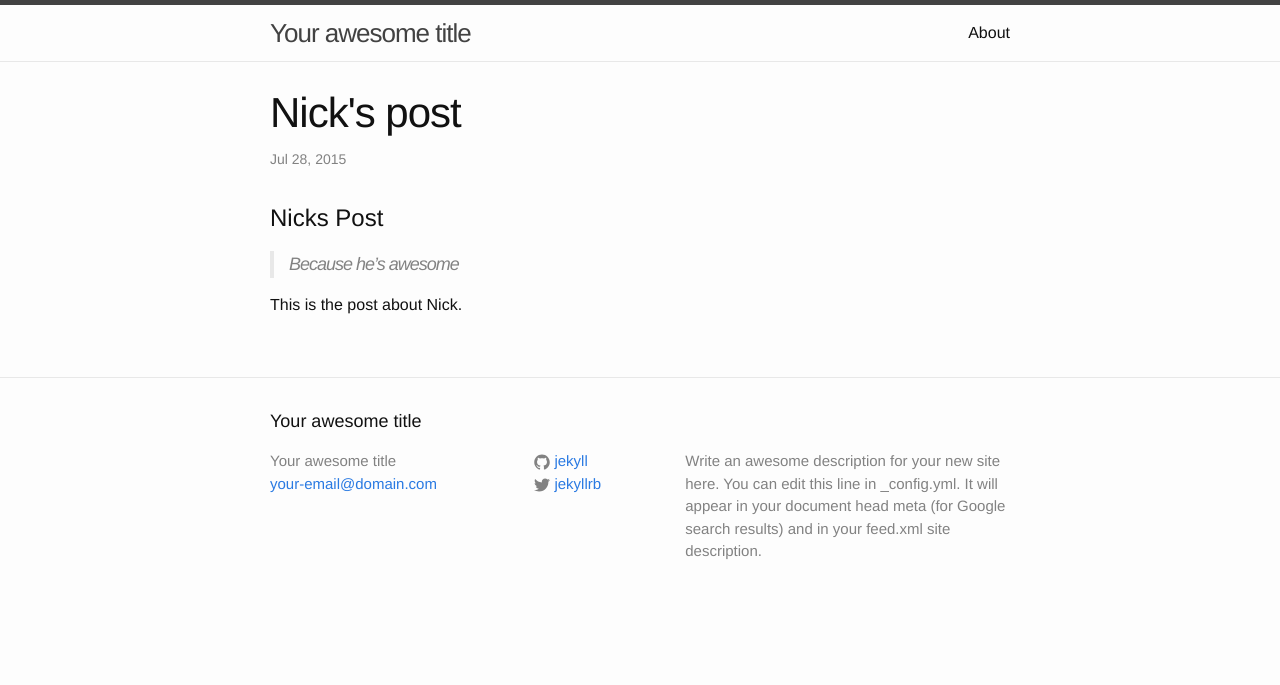
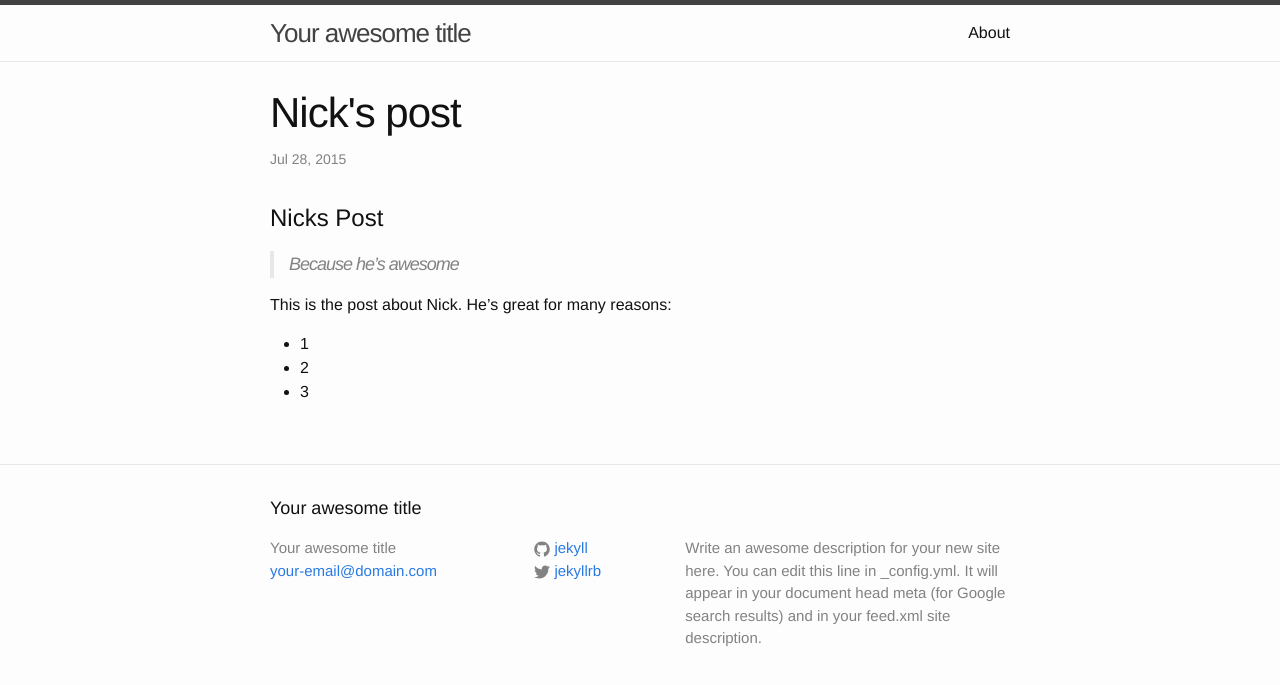
Before and after one commit to timlombardo/jekyll_demo, a Jekyll site: the page built from _posts/2015-07-28-nicks-post.markdown, in a window 1280 px wide. Shown: the top 685 px of the page. Built offline with Jekyll 4.4.1, drawn with Linux system fonts in a browser that asks for light colours.

Commit message:
Updating content - Nick's post

```diff
--- a/_posts/2015-07-28-nicks-post.markdown
+++ b/_posts/2015-07-28-nicks-post.markdown
@@ -1,11 +1,14 @@
 ---
 layout: post
-title:  "Nick's post"
-date:   2015-07-28 16:21:22
-categories: jekyll update
+title: Nick's post
+date: 2015-07-28 16:21:22.000000000 +00:00
 ---
 # Nicks Post
 
 > Because he's awesome
 
-This is the post about Nick.
+This is the post about Nick. He's great for many reasons:
+
+- 1
+- 2
+- 3
```
